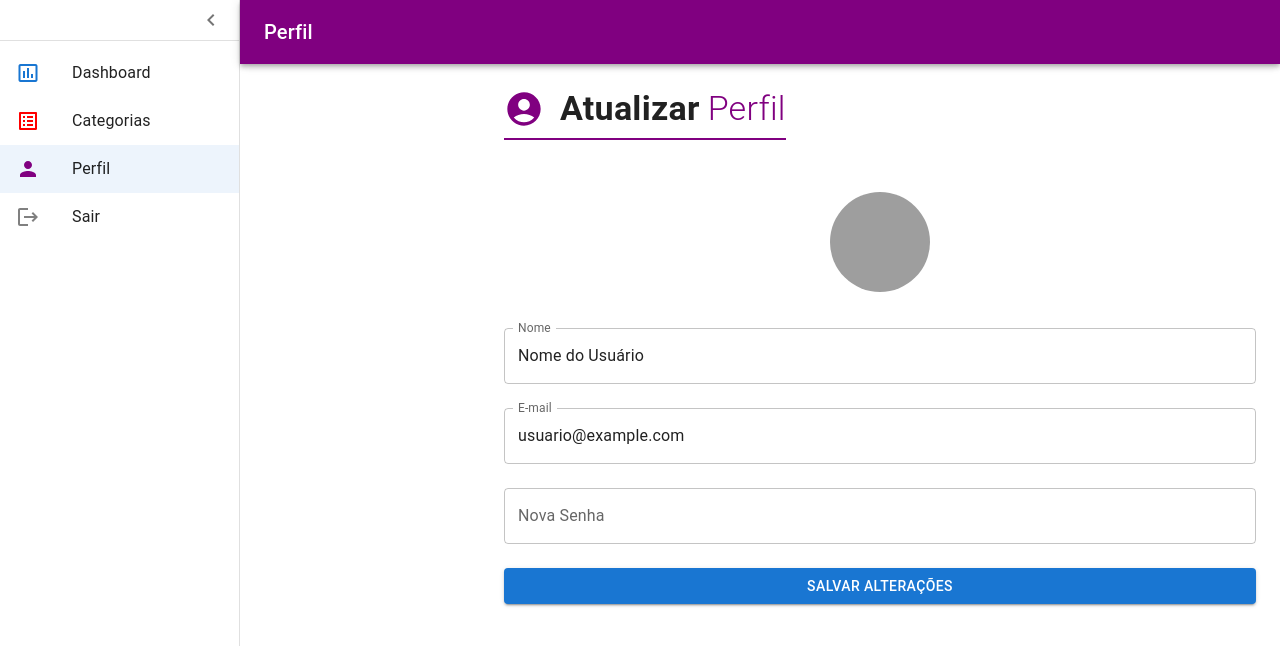
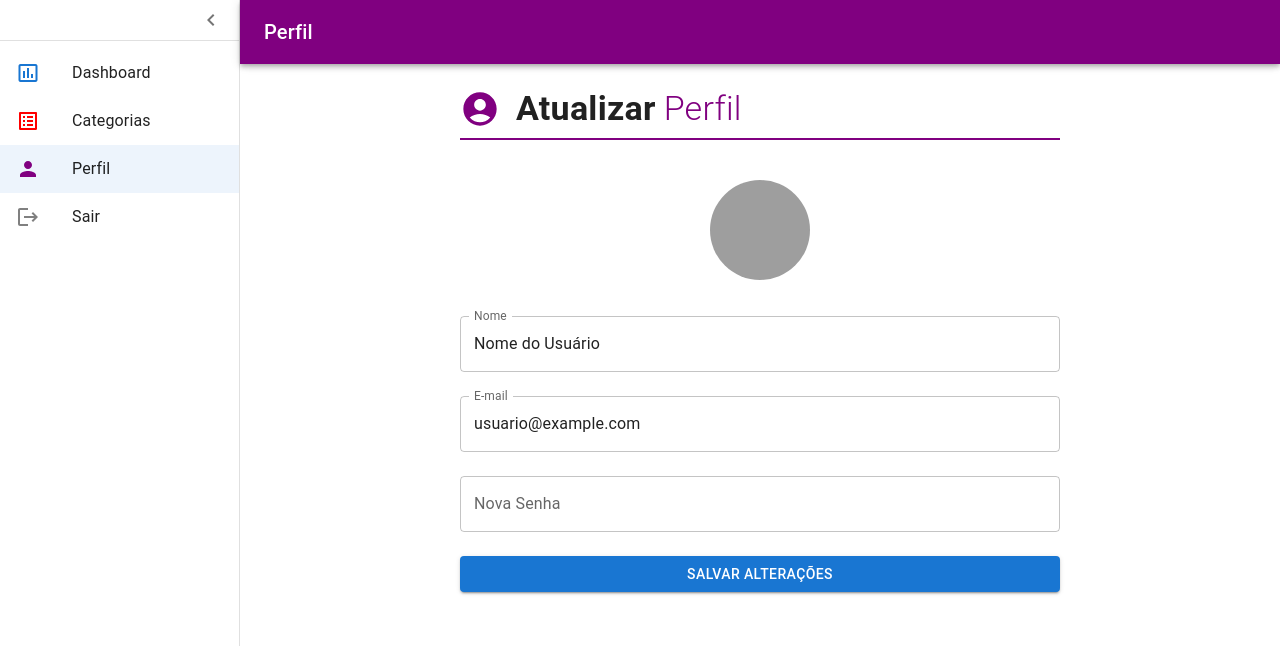
Before and after one commit to O-Farias/PlanifiqueV1-Frontend, a React (Vite) app: page /perfil in a window 1280 px wide. Shown: the top 646 px of the page. Built offline with nearby package versions, Linux system fonts and the light colour scheme; grey boxes are pictures that could not be loaded.

Commit message:
Centralizado o formulário para atualização do perfil

```diff
--- a/src/pages/Perfil.tsx
+++ b/src/pages/Perfil.tsx
@@ -113,14 +113,15 @@ const Perfil: React.FC = () => {
       </AppBar>
 
       <Sidebar drawerWidth={drawerWidth} onLogout={handleLogout} />
-
       <Box
         component="main"
         sx={{
           flexGrow: 1,
           p: 3,
           width: "100%",
-          marginLeft: isOpen ? `${drawerWidth}px` : 0,
+          display: "flex",
+          flexDirection: "column",
+          alignItems: "center", // Centraliza o conteúdo verticalmente
           transition: (theme) =>
             theme.transitions.create(["margin", "width"], {
               easing: theme.transitions.easing.sharp,
@@ -131,11 +132,18 @@ const Perfil: React.FC = () => {
         <Toolbar />
         <Box
           sx={{
+            maxWidth: "600px",
+            width: "100%",
             display: "flex",
             flexDirection: "column",
-            alignItems: "flex-start",
-            mb: 4,
-            width: "100%",
+            alignItems: "center",
+            justifyContent: "center",
+            height: "100%",
+
+            "@media (max-width: 600px)": {
+              height: "auto",
+              padding: "20px",
+            },
           }}
         >
           <Box
@@ -143,7 +151,9 @@ const Perfil: React.FC = () => {
               display: "flex",
               alignItems: "center",
               paddingBottom: "10px",
+              marginBottom: "20px",
               position: "relative",
+              width: "100%",
               "&::after": {
                 content: '""',
                 position: "absolute",
@@ -179,11 +189,11 @@ const Perfil: React.FC = () => {
               </Typography>
             </Box>
           </Box>
+          <UserInfoForm
+            initialUserInfo={initialUserInfo}
+            onSubmit={handleSubmit}
+          />
         </Box>
-        <UserInfoForm
-          initialUserInfo={initialUserInfo}
-          onSubmit={handleSubmit}
-        />
       </Box>
       <Snackbar
         open={snackbar.open}
```
